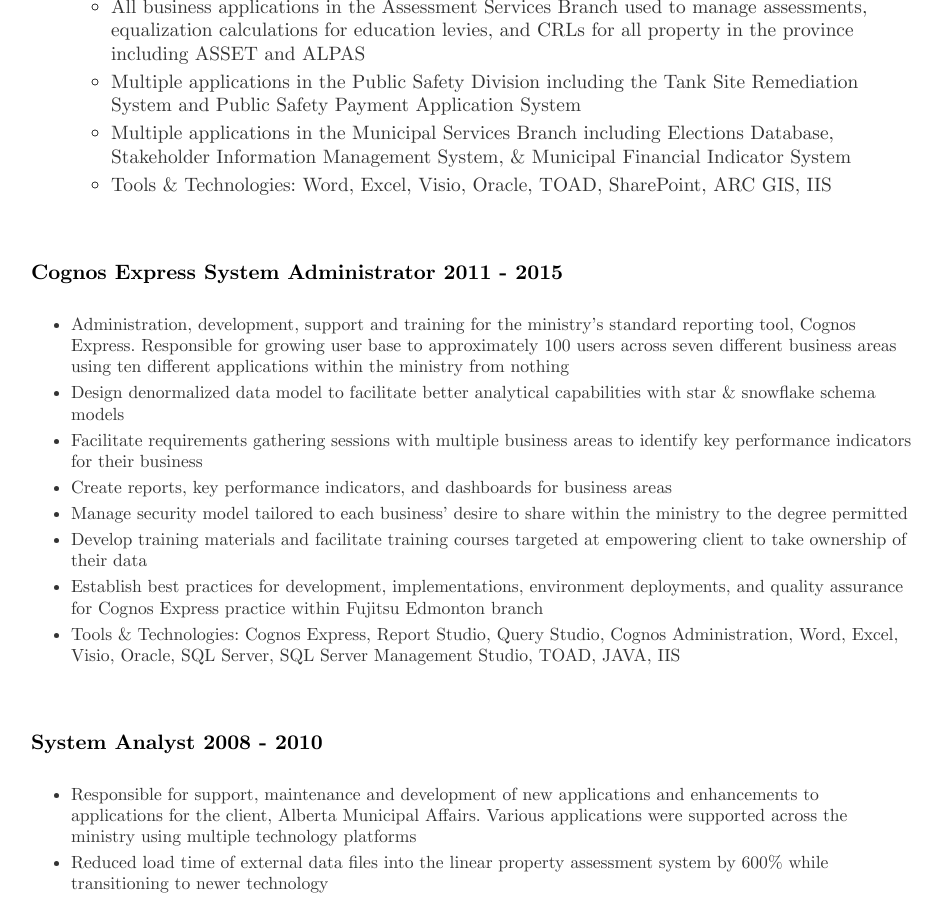
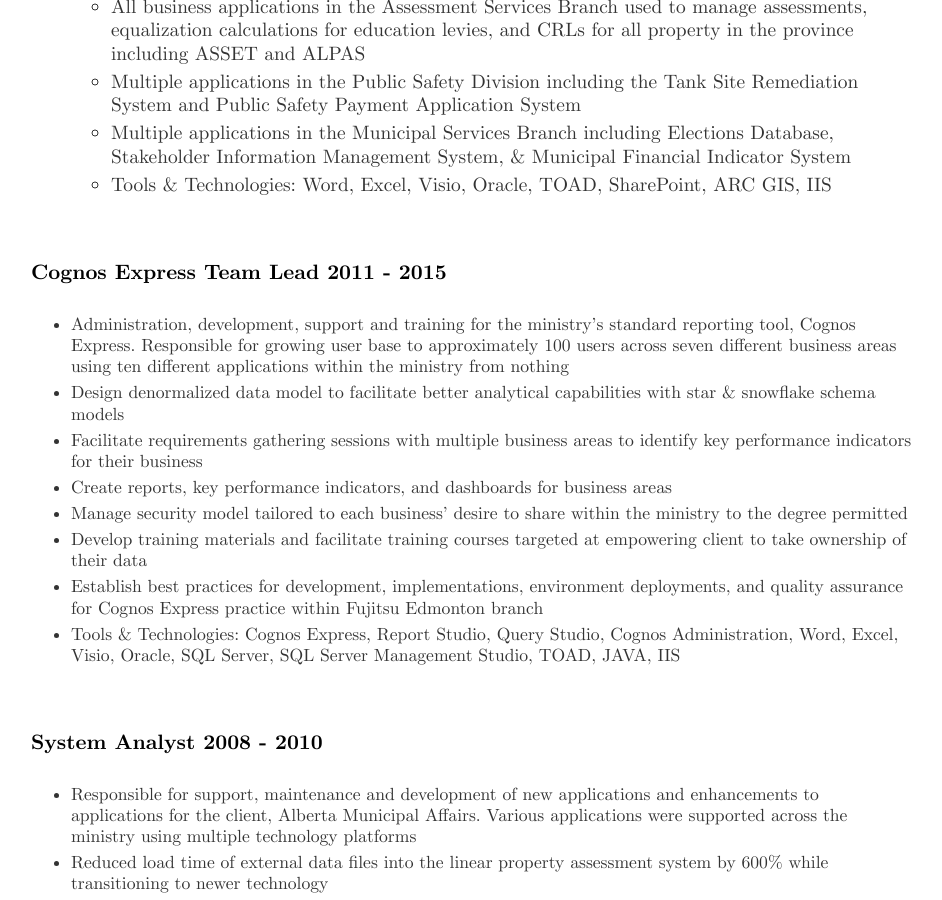
Before and after one commit to kassamkhakoo/kassamkhakoo.github.io, a Jekyll site: the page built from cv/index.html, in a window 1280 px wide and 900 px high, scrolled down 2936 px. Shown: the whole window, without its empty margins (161-1103 px from the left). Built offline with Jekyll 4.4.1, drawn with Linux system fonts in a browser that asks for light colours.

Commit message:
Update index.html

```diff
--- a/cv/index.html
+++ b/cv/index.html
@@ -90,7 +90,7 @@
 			</li>
 		</ul>
 	    	<br>
-		<h4> <b>Cognos Express System Administrator</b> 2011 - 2015</h4>
+		<h4> <b>Cognos Express Team Lead</b> 2011 - 2015</h4>
 
 		<ul style="list-style-type:disc">
 			<li>Administration, development, support and training for the ministry’s standard reporting tool, Cognos Express.  Responsible for growing user base to approximately 100 users across seven different business areas using ten different applications within the ministry from nothing</li>
```
